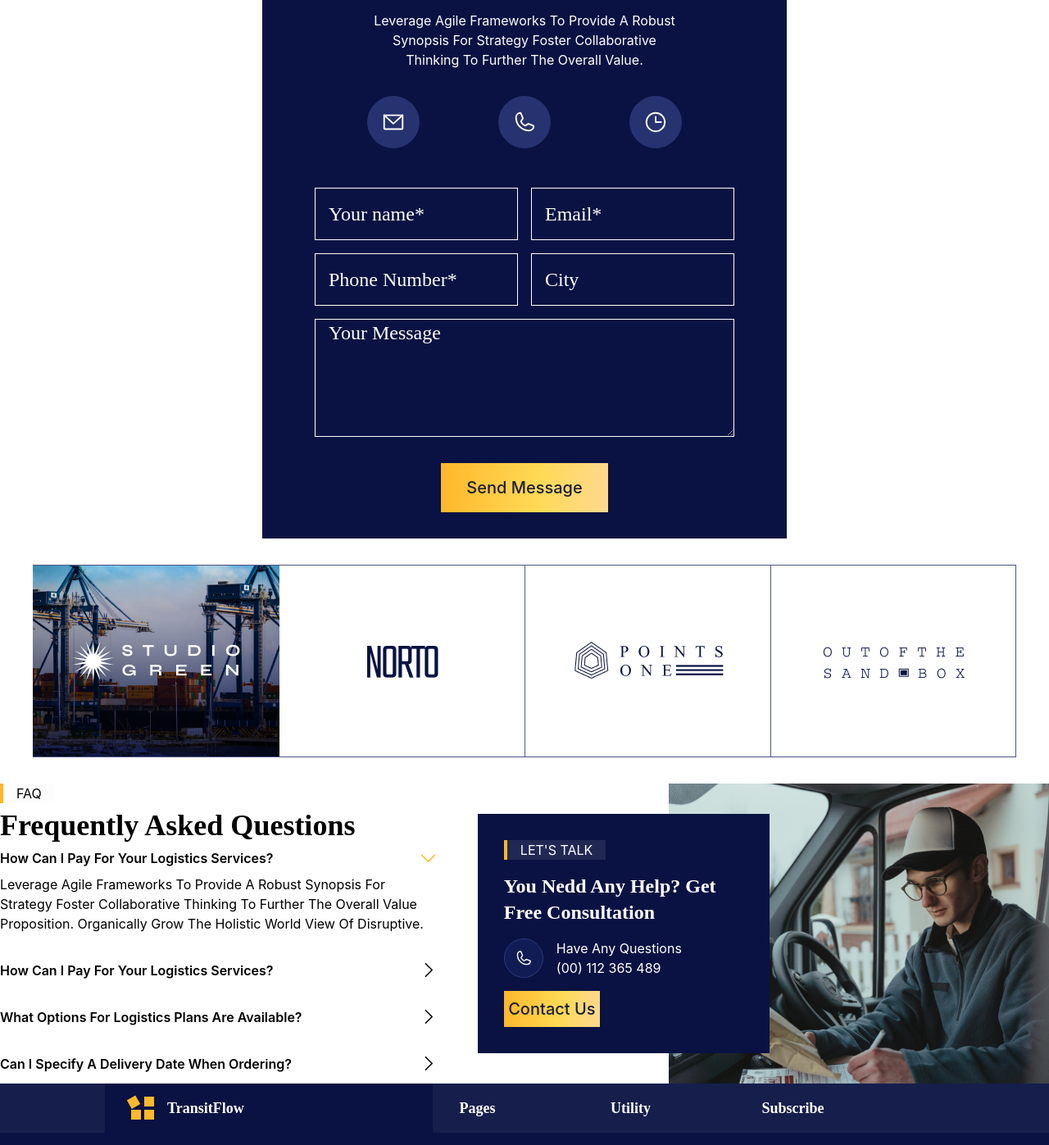
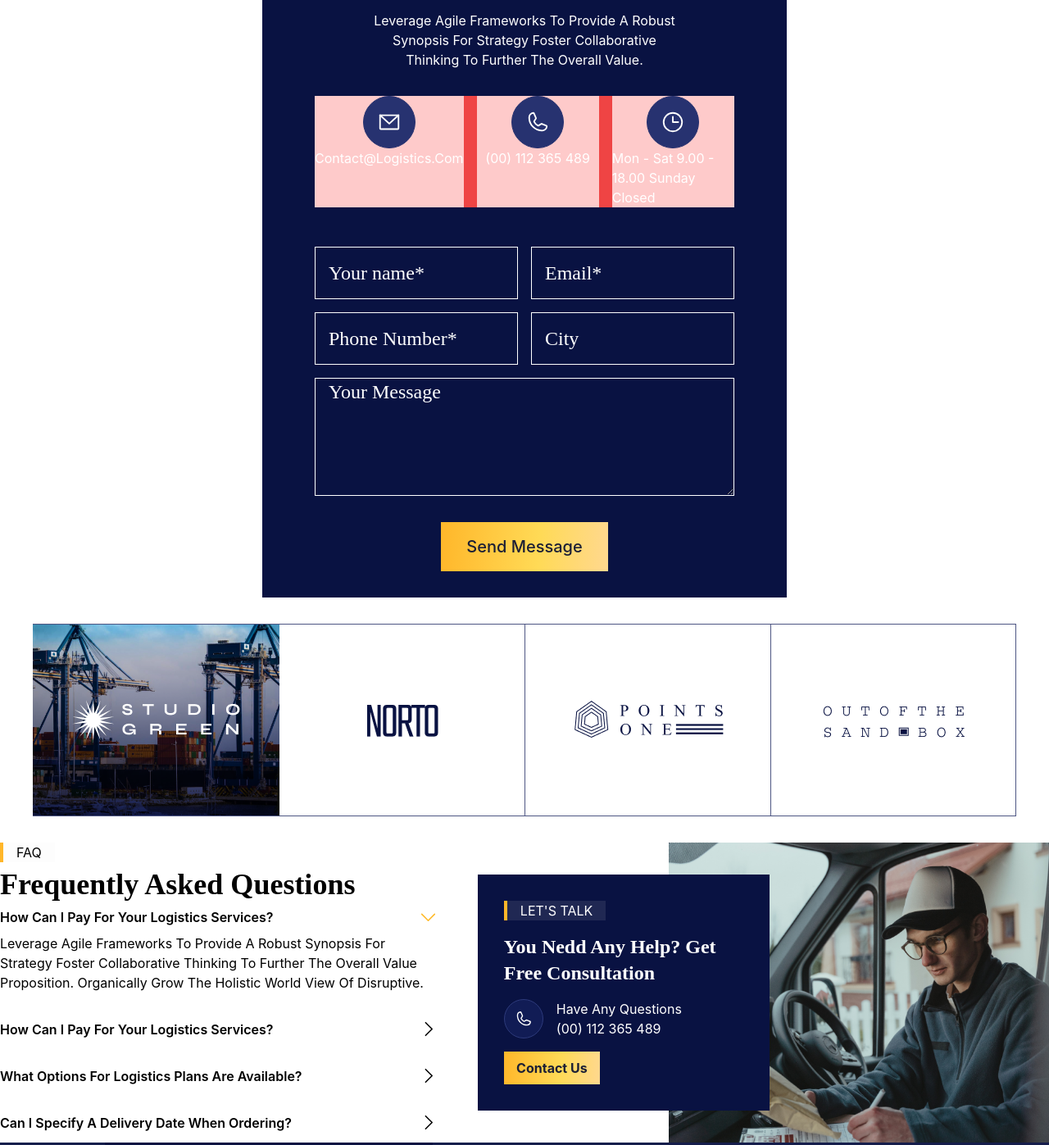
Before and after one commit to smartcollins/logistics, a React (Create React App) app: page /contact in a window 1280 px wide. Shown: the part 769-2166 px from the top of the page at 82% size. Built offline with nearby package versions, Linux system fonts and the light colour scheme.

Commit message:
modifying mid contact

```diff
--- a/src/pages/Contact.jsx
+++ b/src/pages/Contact.jsx
@@ -17,10 +17,19 @@ const Contact = ()=>{
                     <p className='font-[Rubik] font-bold text-4xl/normal'>get in touch with us</p>
                     <p className='w-3/4 mx-auto'>Leverage agile frameworks to provide a robust synopsis for strategy foster collaborative thinking to further the overall value.</p>
                 </div>
-                <div className='flex items-center justify-between w-3/4 mx-auto my-8'>
-                    <EnvelopeSimple className='w-16 h-16 bg-[#273270] border border-[#273270] rounded-full px-4' size={30} color="#ffffff" />
-                    <Phone className='w-16 h-16 bg-[#273270] border border-[#273270] rounded-full px-4' size={30} color="#ffffff" />
-                    <Clock className='w-16 h-16 bg-[#273270] border border-[#273270] rounded-full px-4' size={30} color="#ffffff" />
+                <div className='flex gap-4 mx-auto my-8 bg-red-500'>
+                    <div className='w-2/4 bg-red-200 flex flex-col items-center'>
+                        <EnvelopeSimple className='w-16 h-16 bg-[#273270] border border-[#273270] rounded-full px-4' size={30} color="#ffffff" />
+                        <p>Contact@logistics.com</p>
+                    </div>
+                    <div className='w-2/4 bg-red-200 flex flex-col items-center'>
+                        <Phone className='w-16 h-16 bg-[#273270] border border-[#273270] rounded-full px-4' size={30} color="#ffffff" />
+                        <p> (00) 112 365 489</p>
+                    </div>
+                    <div className='w-2/4 bg-red-200 flex flex-col items-center'>
+                        <Clock className='w-16 h-16 bg-[#273270] border border-[#273270] rounded-full px-4' size={30} color="#ffffff" />
+                        <p>Mon - Sat 9.00 - 18.00 Sunday Closed</p>
+                    </div>
                 </div>
                 <div className=' w-full text-center pt-4'>
                 <div className=' grid grid-rows-4 grid-cols-2 gap-4 font-["League_Spartan"] capitalize text-4xl'>
@@ -81,7 +90,7 @@ const Contact = ()=>{
                                 <p>(00) 112 365 489</p>
                             </div>
                         </div>
-                        <button style={{ color: color.darkTxt,background: `linear-gradient(94.06deg, ${color.grdt} -1.21%, ${color.grdt2} 58.66%, ${color.grdt3} 116.84%)` }} className=' py-2 font-medium text-xl capitalize text-center w-2/5'>contact us</button>
+                        <button style={{ color: color.darkTxt,background: `linear-gradient(94.06deg, ${color.grdt} -1.21%, ${color.grdt2} 58.66%, ${color.grdt3} 116.84%)` }} className=' py-2 font-bold capitalize text-center w-2/5'>contact us</button>
                     </div>
                 </div>
             </div>
```
